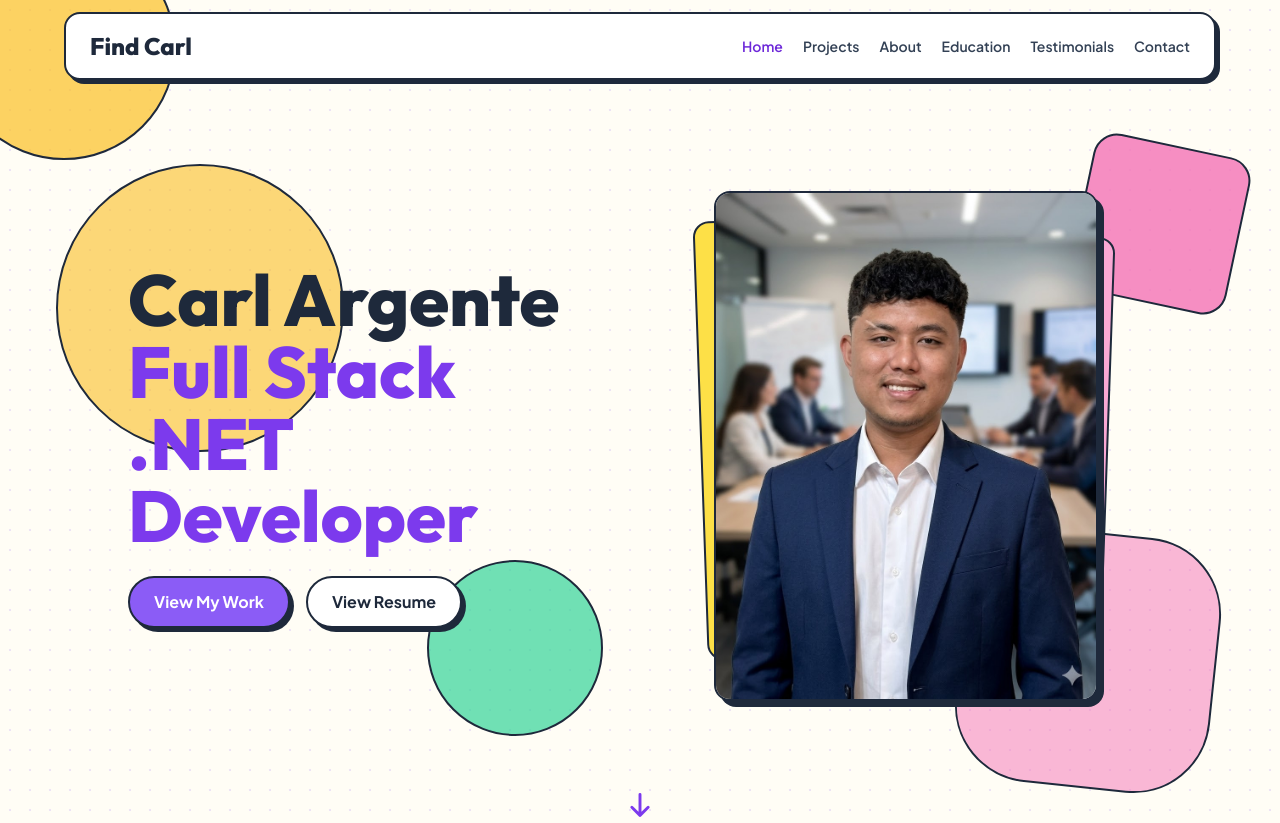
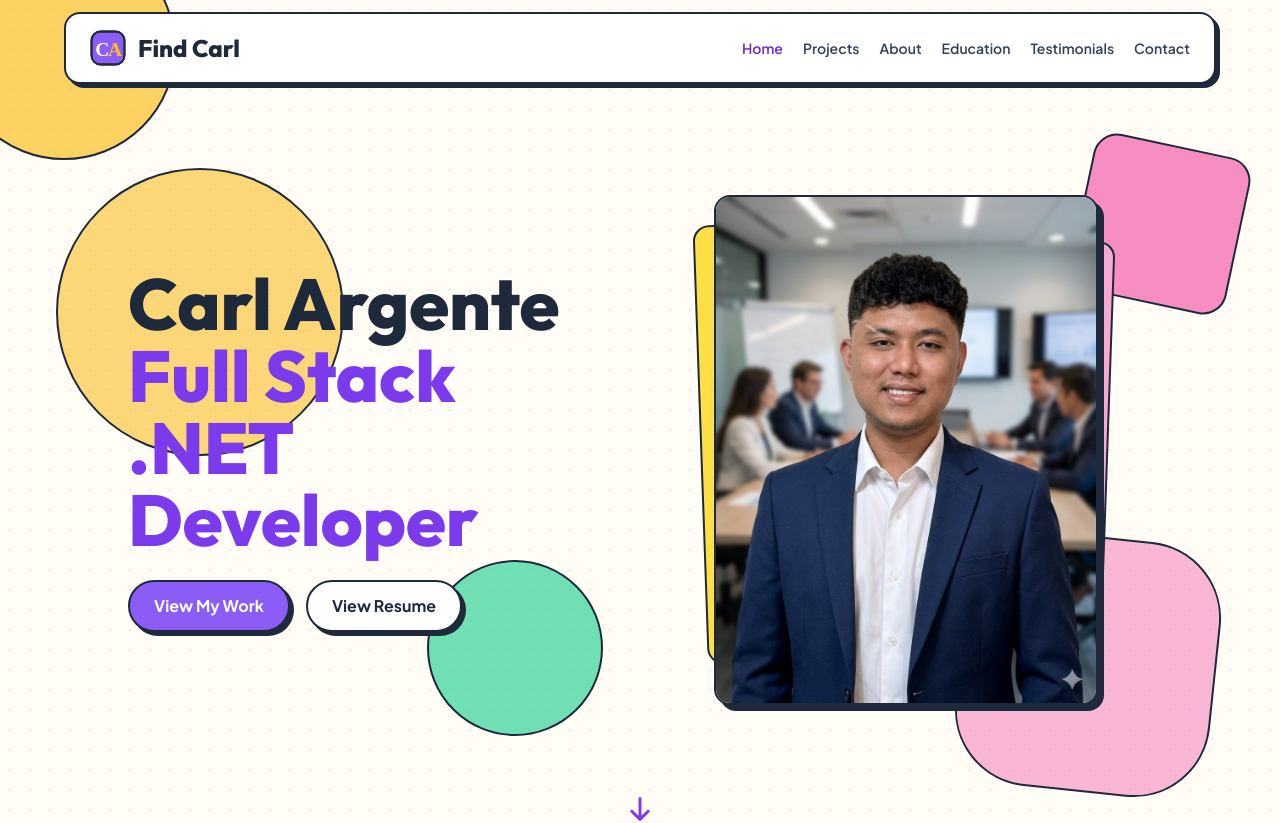
Before and after one commit to CarlArgente/portfolio-2026, a React (Vite) app: page / in a window 1280 px wide. Shown: the top 823 px of the page. Built offline with nearby package versions, Linux system fonts and the light colour scheme.

Commit message:
added logo and change description of bio

```diff
--- a/index.html
+++ b/index.html
@@ -2,7 +2,7 @@
 <html lang="en">
   <head>
     <meta charset="UTF-8" />
-    <link rel="icon" type="image/svg+xml" href="/vite.svg" />
+    <link rel="icon" type="image/svg+xml" href="/logo.svg" />
     <meta name="viewport" content="width=device-width, initial-scale=1.0" />
     <title>Carl Argente - Full Stack .NET Developer</title>
   </head>
--- a/src/components/Header.tsx
+++ b/src/components/Header.tsx
@@ -28,9 +28,10 @@ export function Header() {
           initial={{ scale: 0.8, opacity: 0 }}
           animate={{ scale: 1, opacity: 1 }}
           transition={{ delay: 0.2, duration: 0.5 }}
-          className="font-display text-2xl font-extrabold text-slate-800 shrink-0"
+          className="flex items-center gap-3 shrink-0"
         >
-          Find Carl
+          <img src="/logo.svg" alt="CA" className="w-9 h-9" />
+          <span className="font-display text-2xl font-extrabold text-slate-800">Find Carl</span>
         </motion.div>
 
         <button
--- a/src/data/constants.js
+++ b/src/data/constants.js
@@ -20,7 +20,7 @@ export const Bio = {
     "UI/UX Designer",
   ],
   description:
-    "Versatile Microsoft DevOps and Developer with expertise in automating build, deployment, and release processes. Proficient in Azure DevOps, CI/CD pipelines, and coding. Adept at optimizing development workflows for efficiency and reliability.",
+    "Results-driven C# and .NET Developer with 4+ years of experience building scalable web and desktop applications across agile, distributed teams. Proficient in ASP.NET Core, Azure cloud services, and CI/CD pipelines via Azure DevOps. Proven track record of leading back-end teams, mentoring peers, and delivering clean, well-documented code aligned with industry best practices.",
   github: "https://github.com/CarlArgente",
   resume:
     "https://drive.google.com/file/d/1V3PP4RViHh4u-tp_D0SkYbiosDQnSbip/view?usp=sharing",
```
Also changed, not shown: public/logo.svg (added).
